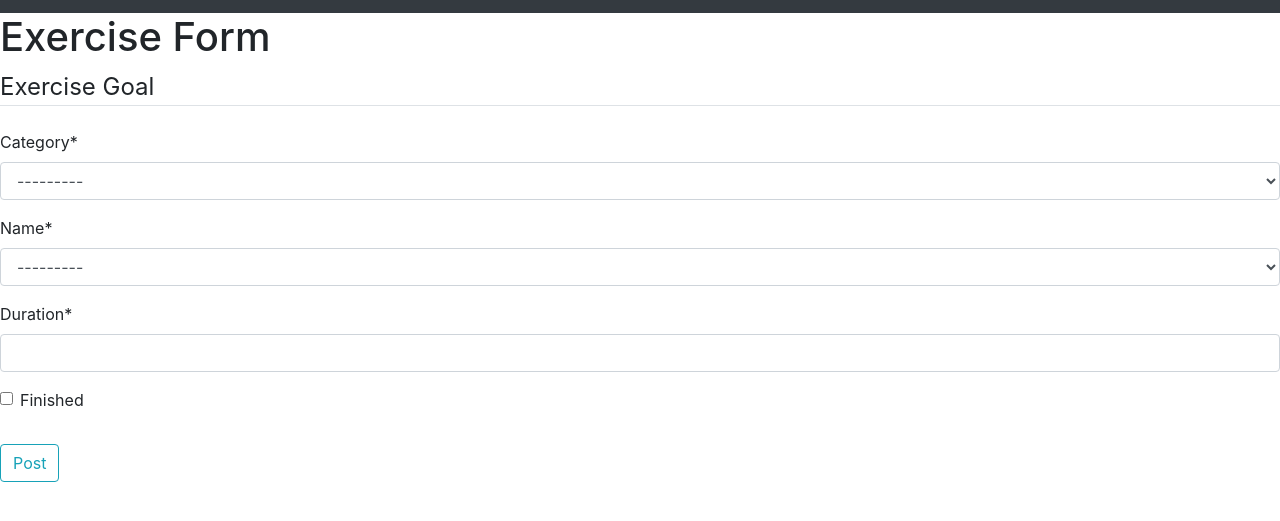
After one commit to ArashMAzizi/FitnessFriendsApp, a Django app: page /AddExercise/ in a window 1280 px wide. The commit adds this page. Shown: the part 45-566 px from the top of the page. Run offline with Django 3.2, Linux system fonts and the light colour scheme; some libraries are stand-ins or nearby versions.

Commit message:
exercise model, generic views

```diff
--- a/gamifi/admin.py
+++ b/gamifi/admin.py
@@ -1,6 +1,7 @@
 from django.contrib import admin
-from .models import Profile, Goal
+from .models import Profile, Goal,Exercise
 # Register your models here.
 
 admin.site.register(Profile)
 admin.site.register(Goal)
+admin.site.register(Exercise)
--- a/gamifi/forms.py
+++ b/gamifi/forms.py
@@ -1,6 +1,6 @@
 from django import forms
 from django.contrib.auth.models import User
-from .models import Profile, Goal
+from .models import Profile, Goal, Exercise
 
 class UserUpdateForm(forms.ModelForm):
     class Meta:
@@ -17,3 +17,17 @@ class GoalUpdateForm(forms.ModelForm):
     class Meta:
         model = Goal
         fields = ['title','text']
+
+class ExerciseForm(forms.ModelForm):
+    class Meta:
+        model = Exercise
+        fields = ['category','name','duration','finished']
+
+    # def __init__(self, *args, **kwargs):
+    #     super(ExerciseForm, self).__init__(*args, **kwargs)
+    #
+    #     if self.instance and self.instance.category is 'Cardio':
+    #         new_choices = list(self.fields['name'].choices)
+    #         new_choices = [e for e in new_choices if e not in ('Running', 'Swimming')]
+    #         self.fields['name'].choices = new_choices
+    #         self.fields['name'].widget.choices = new_choices
--- a/gamifi/models.py
+++ b/gamifi/models.py
@@ -1,5 +1,6 @@
 from django.db import models
 from django.contrib.auth.models import User
+from django.urls import reverse
 
 # Create your models here.
 class Profile(models.Model):
@@ -16,3 +17,26 @@ class Goal(models.Model):
 
     def __str__(self):
         return self.text
+
+class Exercise(models.Model):
+    CATEGORY_CHOICES = [
+        ('Cardio', 'CARDIO'),
+        ('Strength Training', 'STRENGTH TRAINING'),
+        ('Flexibility Training', 'FLEXIBILITY TRAINING')
+    ]
+    NAME_CHOICES =[
+        ('Running', 'RUNNING'),
+        ('Swimming', 'SWIMMING'),
+        ('Push-Ups', 'PUSH-UPS'),
+        ('Weight Lifting', 'WEIGHT LIFTING'),
+        ('Stretches', 'STRETCHES'),
+        ('Yoga', 'YOGA')
+    ]
+    user = models.ForeignKey(User,on_delete=models.CASCADE)
+    name = models.CharField(max_length=50,choices=NAME_CHOICES)
+    category = models.CharField(max_length=50,choices=CATEGORY_CHOICES)
+    finished = models.BooleanField(default=False)
+    duration = models.IntegerField()
+
+    def get_absolute_url(self):
+        return reverse('gamifi:home')
--- /dev/null
+++ b/gamifi/templates/gamifi/exercise_form.html
@@ -0,0 +1,18 @@
+{% extends "gamifi/base.html" %}
+{% load crispy_forms_tags %}
+{%block content %}
+
+<h1>Exercise Form</h1>
+<div class="content-section">
+        <form method="POST">
+            {% csrf_token %}
+            <fieldset class="form-group">
+                <legend class="border-bottom mb-4">Exercise Goal</legend>
+                {{ form|crispy }}
+            </fieldset>
+            <div class="form-group">
+                <button class="btn btn-outline-info" type="submit">Post</button>
+            </div>
+        </form>
+    </div>
+{% endblock %}
--- a/gamifi/urls.py
+++ b/gamifi/urls.py
@@ -2,13 +2,15 @@ from django.urls import path
 from . import views
 from django.conf import settings
 from django.conf.urls.static import static
+from .views import ExerciseCreateView, ExerciseListView
 
 app_name = 'gamifi'
 
 urlpatterns = [
-    path("", views.home, name="home"),
+    path("", ExerciseListView.as_view(), name="home"),
     path('profile/', views.profile,name="profile"),
-    path('editprofile/', views.edit_profile,name="edit-profile")
+    path('editprofile/', views.edit_profile,name="edit-profile"),
+    path('AddExercise/', ExerciseCreateView.as_view(), name='exercise-create'),
 ]
 
 if settings.DEBUG:
--- a/gamifi/views.py
+++ b/gamifi/views.py
@@ -9,8 +9,8 @@ from django.views import generic
 
 from django.utils import timezone
 from django.contrib.auth.decorators import login_required
-from .models import Goal
-from .forms import UserUpdateForm, ProfileUpdateForm, GoalUpdateForm
+from .models import Goal, Exercise
+from .forms import UserUpdateForm, ProfileUpdateForm, GoalUpdateForm, ExerciseForm
 
 def home(request):
     return render(request, 'gamifi/index.html')
@@ -48,3 +48,18 @@ def edit_profile(request):
     }
 
     return render(request, 'gamifi/edit_profile.html', context)
+
+class ExerciseCreateView(generic.CreateView):
+    form_class = ExerciseForm
+    template_name = 'gamifi/exercise_form.html'
+
+    def form_valid(self, form):
+        form.instance.user = self.request.user
+        return super().form_valid(form)
+
+class ExerciseListView(generic.ListView):
+    model= Exercise
+    template_name = 'gamifi/index.html'
+
+    def get_queryset(self):#filter what objects to get a list of
+        return Exercise.objects.filter(user=self.request.user)#only get the user's own Exercises.
```
Also changed, not shown: gamifi/templates/gamifi/index.html (+25 -0 lines), gamifi/migrations/0004_exercise.py (added).
